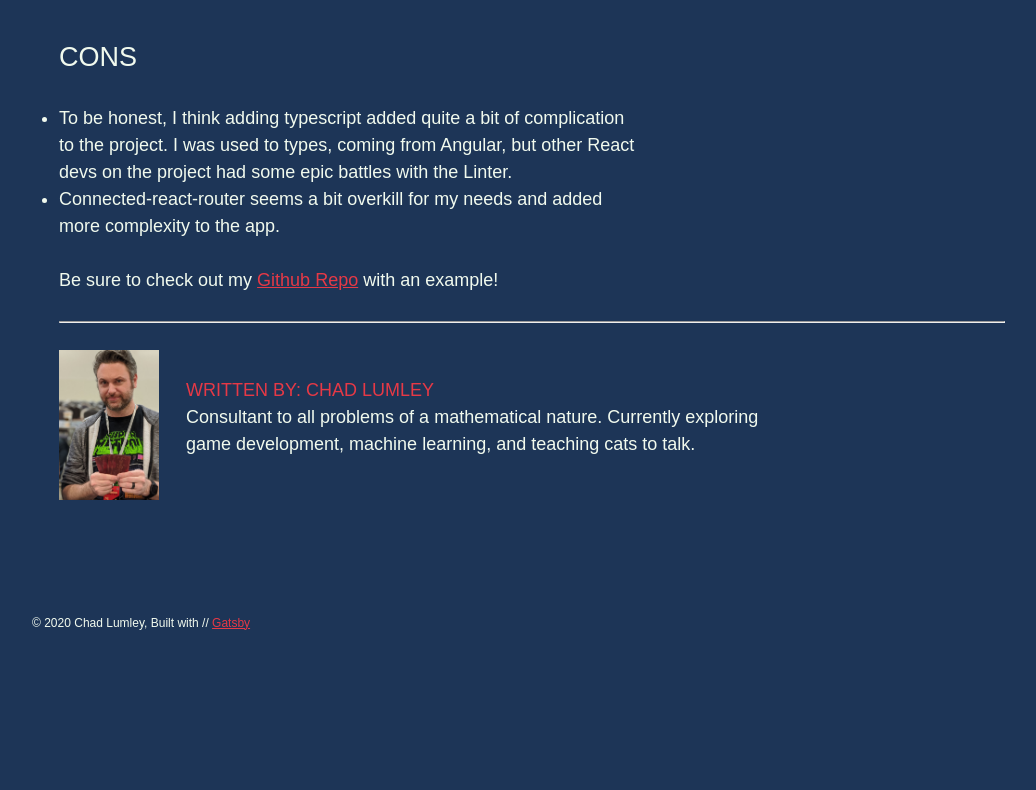
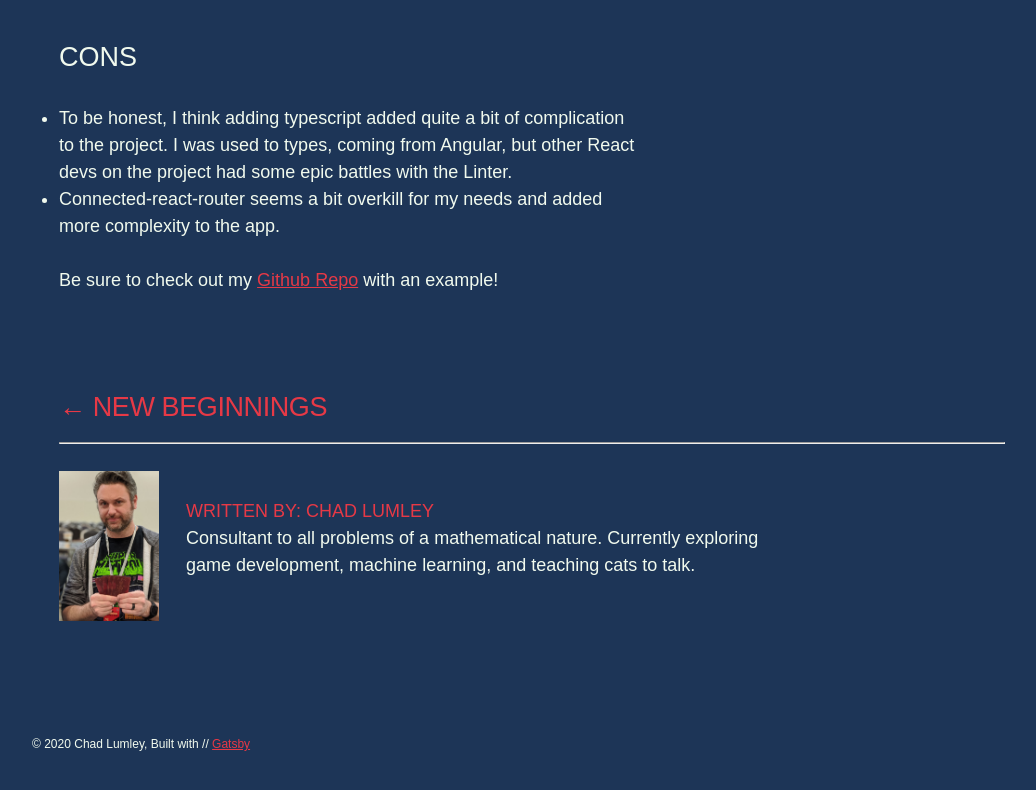
Before and after one commit to Lumlicious/personal-blog-2020-v3, a Gatsby site: page /react-setup/ in a window 1280 px wide. Shown: the part 9795-10585 px from the top of the page, without its empty margins (213-1249 px from the left). Before the commit the page ends 10540 px from the top, so only its background shows below. Built offline with nearby package versions, Linux system fonts and the light colour scheme; Gatsby itself is replaced by a stand-in of ours; some packages are replaced by stand-ins of ours.

Commit message:
CHAD - Adding post navigation

```diff
--- a/src/templates/blog-post.scss
+++ b/src/templates/blog-post.scss
@@ -19,6 +19,22 @@
     display: flex;
     flex-direction: row;
   }
+
+  &__post-nav {
+    text-align: left;
+    width: 100%;
+    display: inline-flex;
+    justify-content: space-between;
+    margin-bottom: 0;
+
+    & > div {
+      margin-bottom: 0;
+    }
+
+    a {
+      color: $primary-color !important;
+    }
+  }
 }
 
 time {
--- a/src/templates/blog-post.tsx
+++ b/src/templates/blog-post.tsx
@@ -36,30 +36,31 @@ const BlogPostTemplate = ({ data, pageContext, location }: Props) => {
           <p className="blog__description">{post.frontmatter.description}</p>
         </header>
         <section dangerouslySetInnerHTML={{ __html: post.html }} />
-        <hr />
-        <footer>
-          <Bio />
-        </footer>
-      </article>
-
-      {/* <nav>
-        <ul>
-          <li>
+        <nav className="blog__post-nav">
+          <div>
+            <h2>
               {previous && (
                 <Link to={previous.fields.slug} rel="prev">
                   ← {previous.frontmatter.title}
                 </Link>
               )}
-          </li>
-          <li>
+            </h2>
+          </div>
+          <div>
+            <h2>
               {next && (
                 <Link to={next.fields.slug} rel="next">
                   {next.frontmatter.title} →
                 </Link>
               )}
-          </li>
-        </ul>
-      </nav> */}
+            </h2>
+          </div>
+        </nav>
+        <hr />
+        <footer className="blog__footer">
+          <Bio />
+        </footer>
+      </article>
     </Layout>
   );
 };
```
Lines whose indentation alone changed are shown as unchanged.
